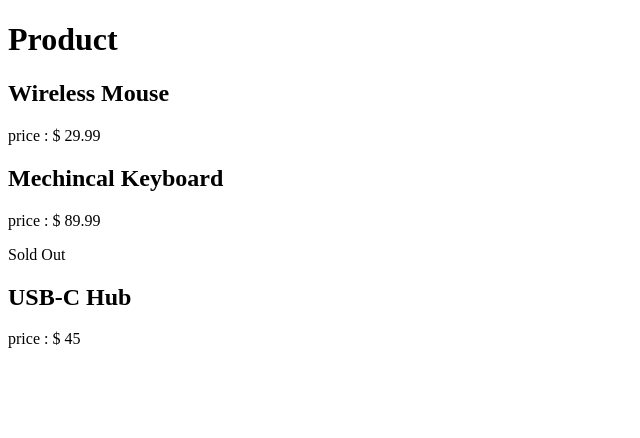
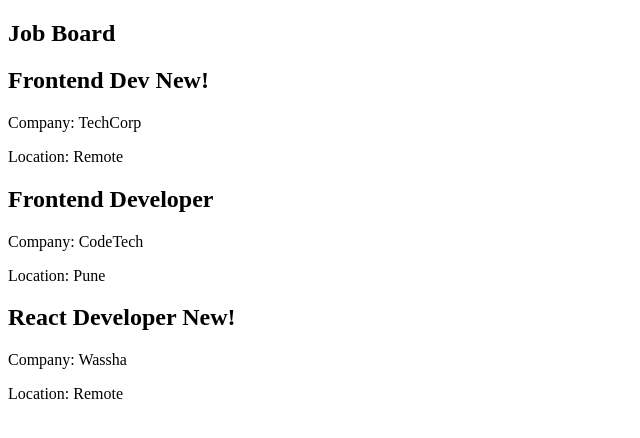
Before and after one commit to shrutipanday25-ui/my-react-app, a React (Vite) app: page / in a window 1280 px wide. Shown: the top 438 px of the page, without its empty margins (0-640 px from the left). Built offline with nearby package versions, Linux system fonts and the light colour scheme.

Commit message:
Day 10 Week 2 Integration

```diff
--- a/src/App.jsx
+++ b/src/App.jsx
@@ -1,41 +1,35 @@
-import ProductCard from "./ProductCard";
+import JobBoard from "./JobBoard";
 
-function App(){
-  const product=[
-    {id:101,
-      name:"Wireless Mouse",
-      price: 29.99,
-       inStock:true,
+function App() {
+  const jobs = [
+    {
+      id: 1,
+      title: "Frontend Dev",
+      company: "TechCorp",
+      location: "Remote",
+      isNew: true,
     },
     {
-    id : 102,
-    name :"Mechincal Keyboard",
-    price : 89.99,
-    inStock:false ,
+      id: 2,
+      title: "Frontend Developer",
+      company: "CodeTech",
+      location: "Pune",
+      isNew: false,
     },
     {
-      id:103,
-      name:"USB-C Hub",
-      price:45.00,
-      inStock:true,
-    }
+      id: 3,
+      title: "React Developer",
+      company: "Wassha",
+      location: "Remote",
+      isNew: true,
+    },
   ];
 
-  return(
+  return (
     <div>
-      <h1>Product</h1>
-      {product.map((product)=>
-      <div key = {product.id}>
-        <ProductCard
-        name = {product.name}
-        price={product.price}
-        />
-        {!product.inStock && <p>Sold Out</p>}
-      </div>
-    )}
+      <JobBoard jobs={jobs} />
     </div>
   );
+}
 
-
-}
 export default App;
--- /dev/null
+++ b/src/JobBoard.jsx
@@ -0,0 +1,21 @@
+import JobCard from "./JobCard";
+
+function JobBoard({ jobs }) {
+  return (
+    <div>
+      <h2>Job Board</h2>
+
+      {jobs.map((job) => (
+        <JobCard
+          key={job.id}
+          title={job.title}
+          company={job.company}
+          location={job.location}
+          isNew={job.isNew}
+        />
+      ))}
+    </div>
+  );
+}
+
+export default JobBoard;
--- /dev/null
+++ b/src/JobCard.jsx
@@ -0,0 +1,14 @@
+function JobCard({ title, company, location, isNew }) {
+  return (
+    <div>
+      <h2>
+        {title} {isNew && <span>New!</span>}
+      </h2>
+
+      <p>Company: {company}</p>
+      <p>Location: {location}</p>
+    </div>
+  );
+}
+
+export default JobCard;
```
